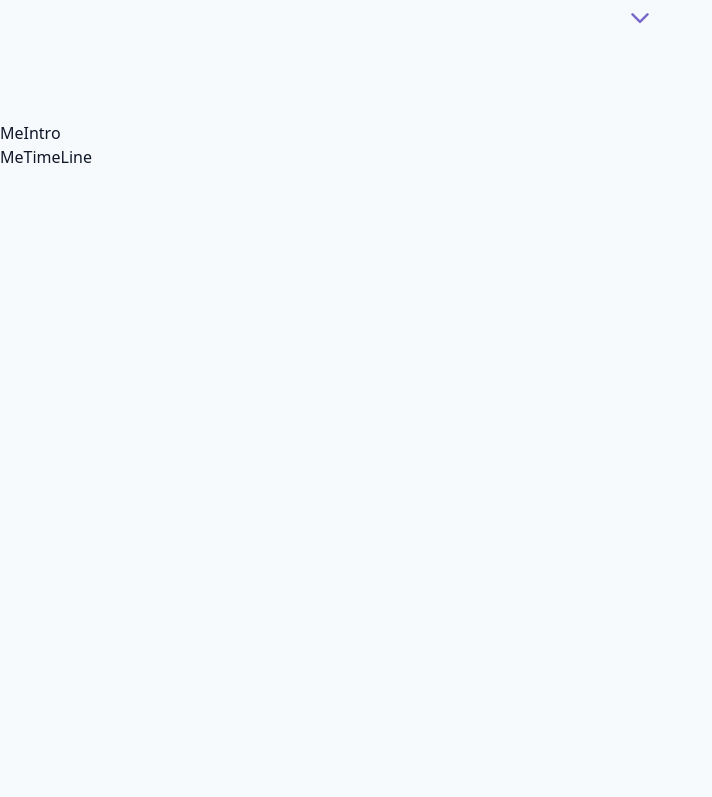
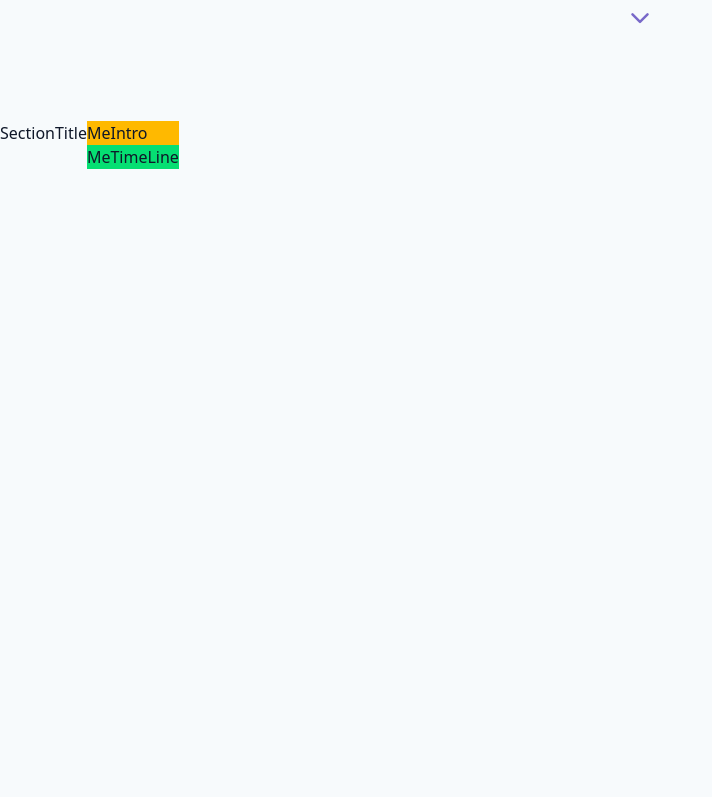
Before and after one commit to montage0921/Portfolio, a React (Vite) app: page / in a window 1280 px wide. Shown: the part 743-1540 px from the top of the page, without its empty margins (0-712 px from the left). Built offline with nearby package versions, Linux system fonts and the light colour scheme.

Commit message:
scroll to very top when click home

```diff
--- a/src/components/MeIntro.tsx
+++ b/src/components/MeIntro.tsx
@@ -1,5 +1,5 @@
 import React from "react";
 
 export default function MeIntro() {
-  return <div>MeIntro</div>;
+  return <div className="bg-amber-400">MeIntro</div>;
 }
--- a/src/components/MeTimeLine.tsx
+++ b/src/components/MeTimeLine.tsx
@@ -1,5 +1,5 @@
 import React from "react";
 
 export default function MeTimeLine() {
-  return <div>MeTimeLine</div>;
+  return <div className="bg-green-400">MeTimeLine</div>;
 }
--- a/src/components/Nav.tsx
+++ b/src/components/Nav.tsx
@@ -4,7 +4,11 @@ import { sections } from "../data/sections";
 export default function Nav() {
   function handleScollIntoSection(id: string) {
     const section = document.getElementById(id);
-    section?.scrollIntoView({ behavior: "smooth", block: "center" });
+    if (id === "home") {
+      window.scrollTo({ top: 0, behavior: "smooth" });
+    } else {
+      section?.scrollIntoView({ behavior: "smooth", block: "start" });
+    }
   }
 
   return (
--- a/src/sections/Journey.tsx
+++ b/src/sections/Journey.tsx
@@ -1,12 +1,16 @@
 import React from "react";
 import MeIntro from "../components/MeIntro";
 import MeTimeLine from "../components/MeTimeLine";
+import SectionTitle from "../utility/SectionTitle";
 
 export default function Journey() {
   return (
-    <div id="journey" className="min-h-screen ">
-      <MeIntro />
-      <MeTimeLine />
+    <div id="journey" className="min-h-screen flex ">
+      <SectionTitle />
+      <div>
+        <MeIntro />
+        <MeTimeLine />
+      </div>
     </div>
   );
 }
--- a/src/sections/NavBar.tsx
+++ b/src/sections/NavBar.tsx
@@ -9,9 +9,15 @@ export default function NavBar() {
   const [isOpen, setIsOpen] = useState(false);
   function handleScollIntoSection(id: string) {
     const section = document.getElementById(id);
-    section?.scrollIntoView({ behavior: "smooth", block: "start" });
+    if (id === "home") {
+      window.scrollTo({ top: 0, behavior: "smooth" });
+    } else {
+      section?.scrollIntoView({ behavior: "smooth", block: "start" });
+    }
+
     setIsOpen(false);
   }
+
   return (
     <div className="px-2 flex items-center justify-between md:px-8 py-4">
       <Logo />
--- /dev/null
+++ b/src/utility/SectionTitle.tsx
@@ -0,0 +1,5 @@
+import React from "react";
+
+export default function SectionTitle() {
+  return <div>SectionTitle</div>;
+}
```
